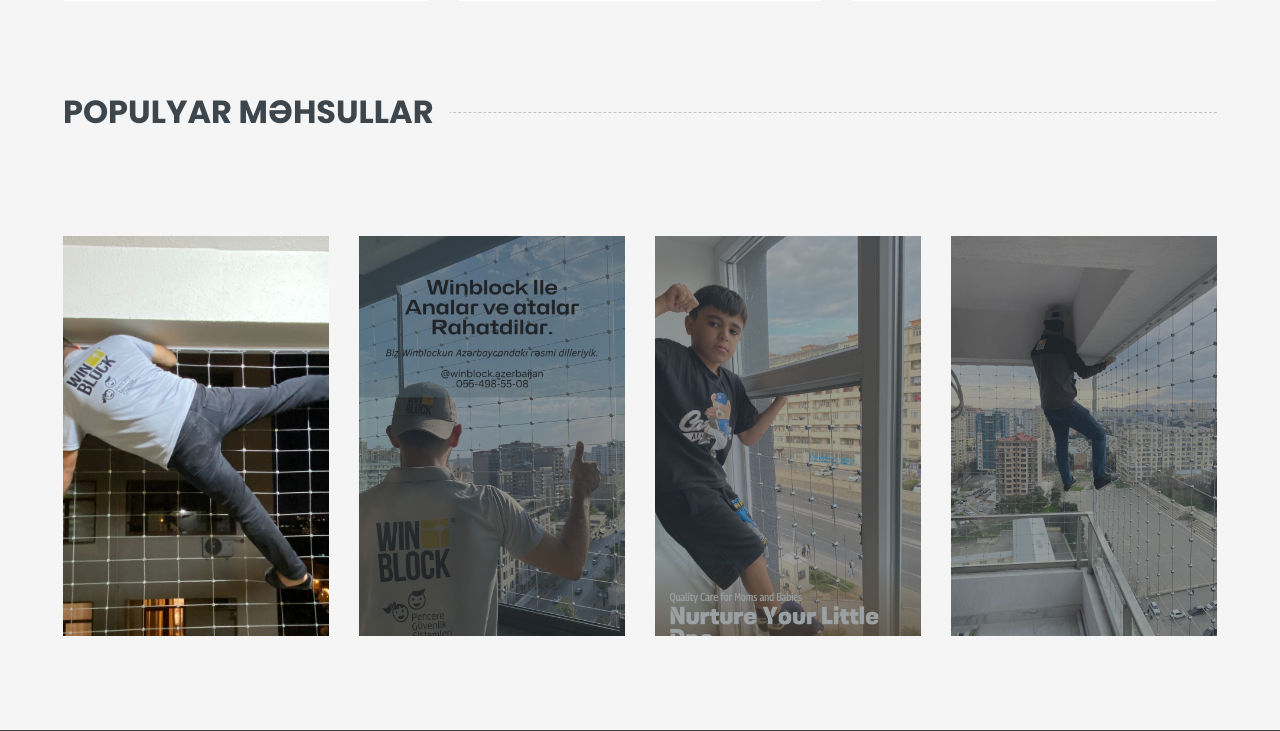
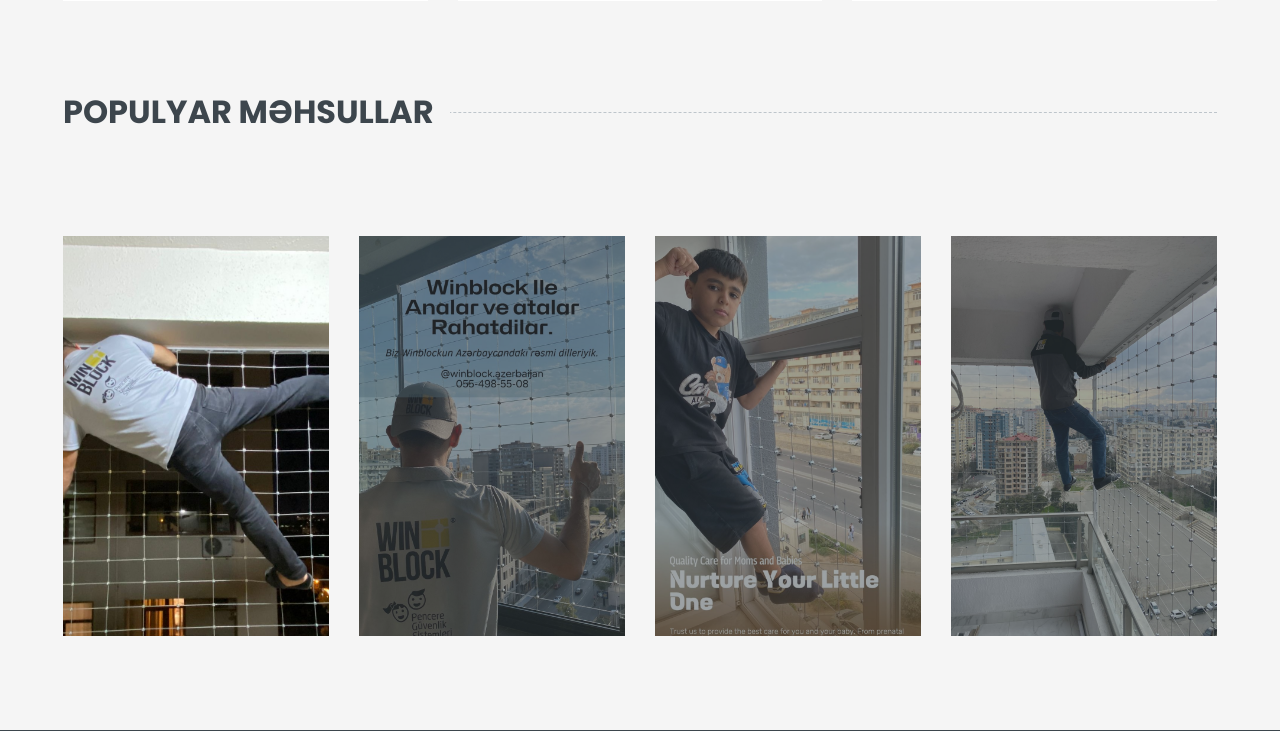
Before and after one commit to IIISRO/winblockaz, a Django app: page / in a window 1280 px wide. Shown: the part 956-1687 px from the top of the page. Run offline with Django 5.2, Linux system fonts and the light colour scheme; data that the repository does not hold is empty; some libraries are stand-ins or nearby versions.

Commit message:
initial commit

```diff
--- a/core/templates/home.html
+++ b/core/templates/home.html
@@ -142,7 +142,7 @@
             </div>
         </div>
         <div class="col-md-6 col-lg-3">
-            <div class="product-offer mb-30" style="height: 400px;background-image: url('../../static/img/winblock-image8.jpeg');background-position: top; background-size: cover;background-repeat: no-repeat;">
+            <div class="product-offer mb-30" style="height: 400px;background-image: url('../../static/img/winblock-image8.jpeg');background-position: center; background-size: cover;background-repeat: no-repeat;">
                 <!-- <img class="img-fluid"  style="object-fit: cover;background-position: top;" src="{% static 'img/winblock-image6.jpeg' %}" alt=""> -->
                 <div class="offer-text">
                     <!-- <h6 class="text-white text-uppercase">20% Endirim</h6>
```
